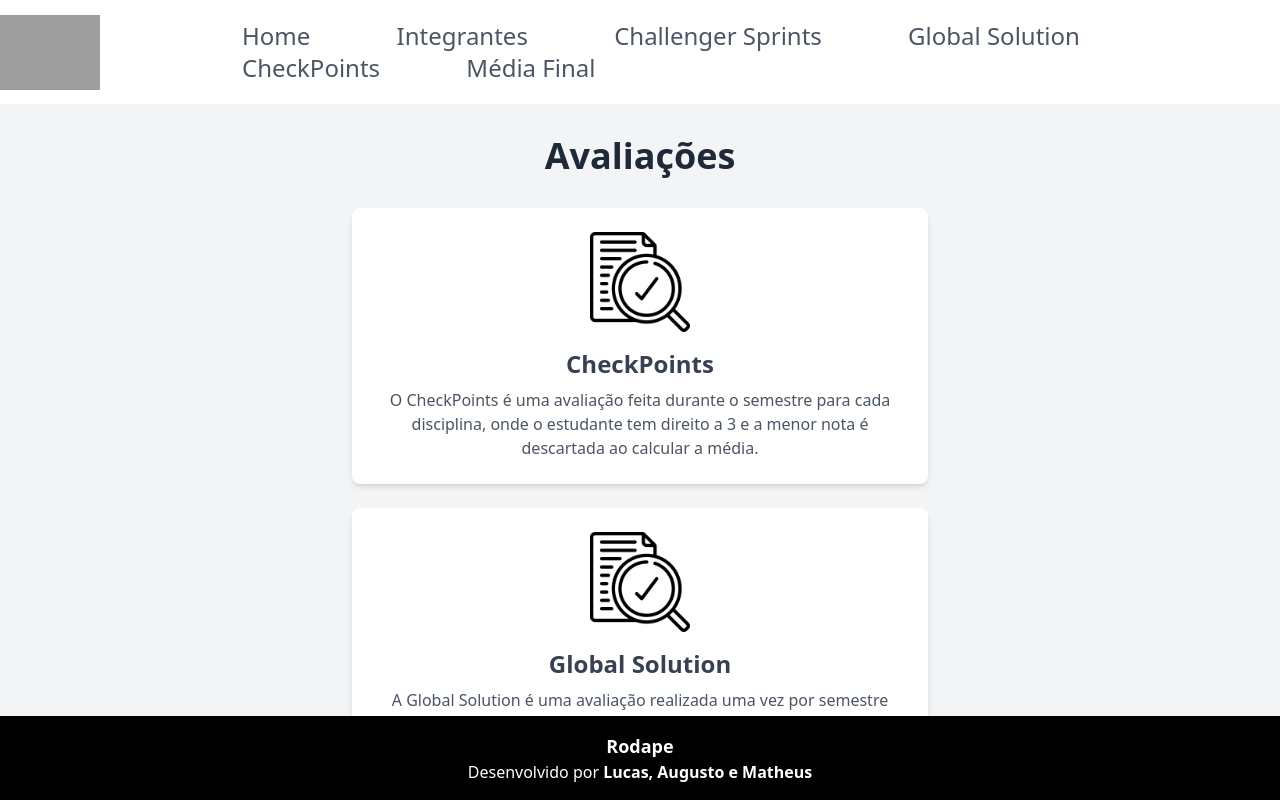
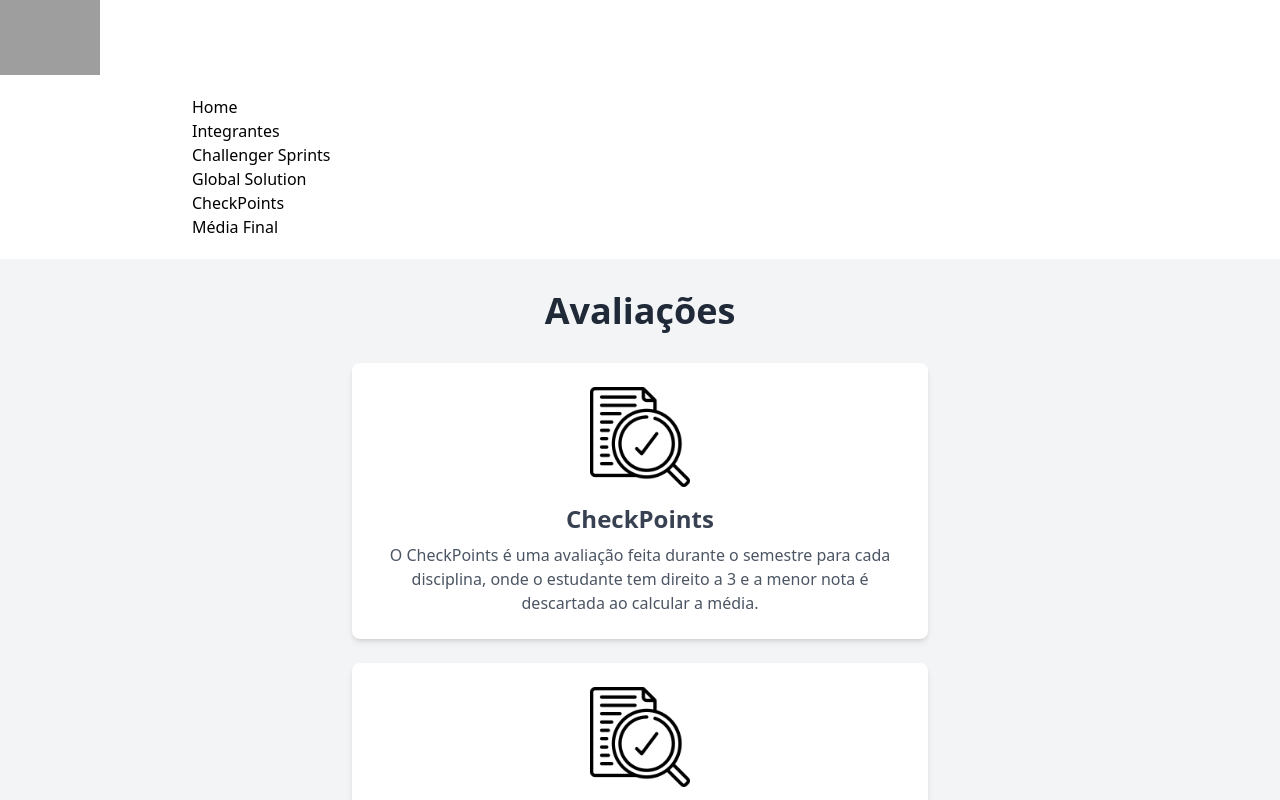
Before and after one commit to lopeslyra10/CP6---Front, a Next.js app in the folder cp6-front/: page / in a window 1280 px wide. Shown: the top 800 px of the page. Built offline with nearby package versions, Linux system fonts and the light colour scheme; grey boxes are pictures that could not be loaded.

Commit message:
Atualização na estrutura do projeto

```diff
--- /dev/null
+++ b/cp6-front/src/Components/Menu/Menu.tsx
@@ -0,0 +1,16 @@
+import Link from 'next/link'
+
+export default function Menu() {
+    return (
+        <nav className='menu'>
+            <ul>
+                <li> <Link href="/">Home</Link> </li>
+                <li> <Link href="/Integrantes">Integrantes</Link> </li>
+                <li> <Link href="/Avaliacoes/ChallengerSprint">Challenger Sprints</Link> </li>
+                <li> <Link href="/Avaliacoes/GlobalSolution">Global Solution</Link> </li>
+                <li> <Link href="/Avaliacoes/CheckPoints">CheckPoints</Link> </li>
+                <li> <Link href="/Avaliacoes/MediaFinal">Média Final</Link> </li>
+            </ul>
+        </nav>
+    )
+}
--- a/cp6-front/src/app/layout.tsx
+++ b/cp6-front/src/app/layout.tsx
@@ -1,7 +1,7 @@
 import type { Metadata } from "next";
 import "./globals.css";
-import Cabecalho from "./Components/Cabecalho/Cabecalho";
-import Rodape from "./Components/Rodape/Rodape";
+import Cabecalho from "../Components/Cabecalho/Cabecalho";
+import Rodape from "../Components/Rodape/Rodape";
 
 
 export const metadata: Metadata = {
```
Also changed, not shown: cp6-front/src/Components/Cabecalho/Cabecalho.tsx (renamed from cp6-front/src/app/Components/Cabecalho/Cabecalho.tsx), cp6-front/src/Components/Rodape/Rodape.tsx (renamed from cp6-front/src/app/Components/Rodape/Rodape.tsx).
